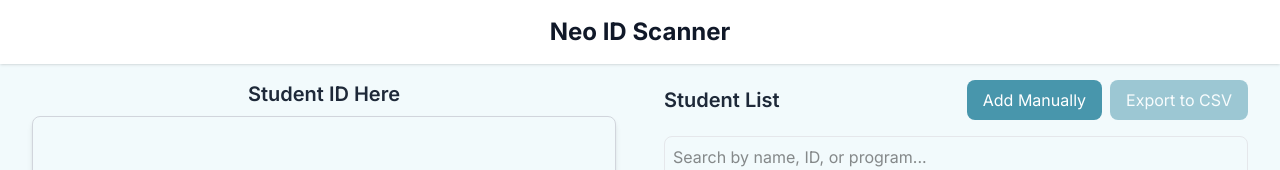
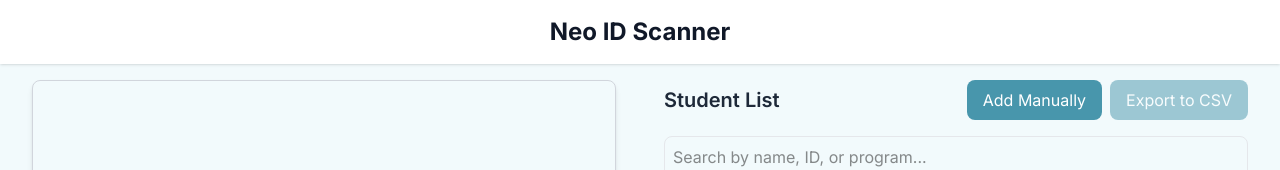
Before and after one commit to khangronky/scanner, a Next.js app: page / in a window 1280 px wide. Shown: the top 170 px of the page. Built offline with nearby package versions, Linux system fonts and the light colour scheme; no server answers.

Commit message:
refactor: Remove hardcoded student ID header from VideoCapture

```diff
--- a/src/components/VideoCapture.tsx
+++ b/src/components/VideoCapture.tsx
@@ -101,9 +101,6 @@ const VideoCapture: React.FC<VideoCaptureProps> = ({
 
   return (
     <>
-      <h2 className="text-xl text-center font-semibold text-gray-800 mb-2">
-        Student ID Here
-      </h2>
       <div className="relative">
         <video
           ref={videoRef}
```
